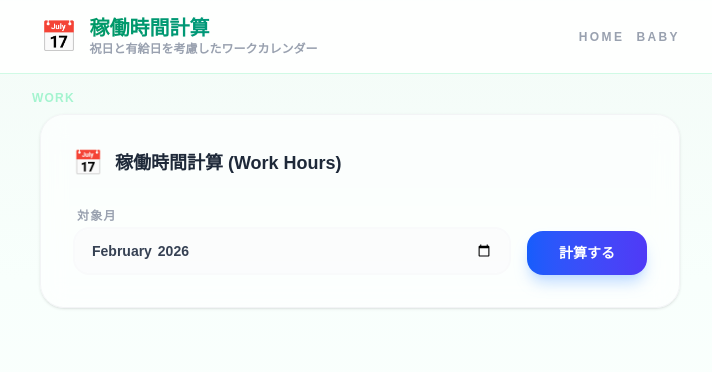
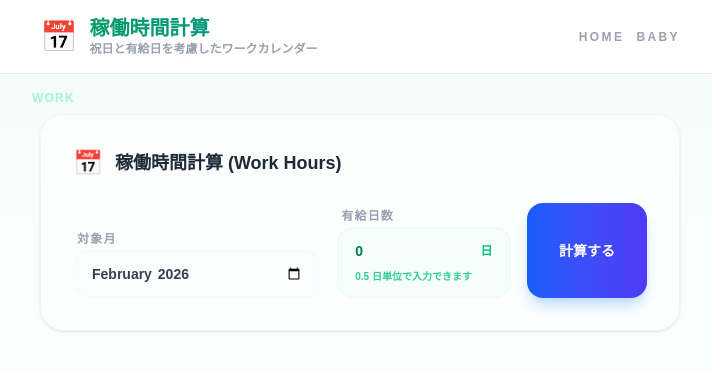
Before and after one commit to kj-nakamura/baby-wear-translator, a Next.js app in the folder apps/frontend/: page /work in a window 1280 px wide. Shown: the top 372 px of the page, without its empty margins (280-992 px from the left). Built offline with nearby package versions, Linux system fonts and the light colour scheme.

Commit message:
Update work-hours month UI

```diff
--- a/apps/frontend/src/components/WorkHoursSection.tsx
+++ b/apps/frontend/src/components/WorkHoursSection.tsx
@@ -3,9 +3,14 @@
 import React, { useState } from 'react';
 import { useWorkHours } from '@/hooks/useWorkHours';
 
+const HOURS_PER_DAY = 8;
+
 const WorkHoursSection: React.FC = () => {
   const [month, setMonth] = useState(() => new Date().toISOString().slice(0, 7));
+  const [paidLeaveDays, setPaidLeaveDays] = useState('0');
   const { workHoursData, holidaysData, loading, error, fetchWorkHours } = useWorkHours();
+  const paidLeaveHours = Math.max(0, Number(paidLeaveDays) || 0) * HOURS_PER_DAY;
+  const adjustedWorkHours = workHoursData ? Math.max(0, workHoursData.workHours - paidLeaveHours) : 0;
 
   const handleCalculate = (e: React.FormEvent) => {
     e.preventDefault();
@@ -21,7 +26,7 @@ const WorkHoursSection: React.FC = () => {
         <h2 className="text-lg font-black text-gray-800">稼働時間計算 (Work Hours)</h2>
       </div>
 
-      <form onSubmit={handleCalculate} className="flex flex-col gap-4 sm:flex-row sm:items-end">
+      <form onSubmit={handleCalculate} className="grid gap-4 lg:grid-cols-[minmax(0,1fr)_minmax(0,0.7fr)_auto] lg:items-end">
         <div className="flex-1 space-y-2">
           <label className="ml-1 text-xs font-black uppercase tracking-widest text-gray-400">対象月</label>
           <input
@@ -32,10 +37,27 @@ const WorkHoursSection: React.FC = () => {
             required
           />
         </div>
+        <div className="flex-1 space-y-2">
+          <label className="ml-1 text-xs font-black uppercase tracking-widest text-gray-400">有給日数</label>
+          <div className="rounded-2xl border-2 border-emerald-50 bg-emerald-50/40 px-4 py-3">
+            <div className="flex items-center gap-3">
+              <input
+                type="number"
+                min="0"
+                step="0.5"
+                value={paidLeaveDays}
+                onChange={(e) => setPaidLeaveDays(e.target.value)}
+                className="w-full bg-transparent text-sm font-black text-emerald-700 outline-none"
+              />
+              <span className="shrink-0 text-xs font-black uppercase tracking-wider text-emerald-500">日</span>
+            </div>
+            <p className="mt-2 text-[10px] font-bold text-emerald-500/80">0.5 日単位で入力できます</p>
+          </div>
+        </div>
         <button
           type="submit"
           disabled={loading}
-          className="rounded-2xl bg-gradient-to-r from-blue-600 to-indigo-600 px-8 py-3 text-sm font-black text-white shadow-lg shadow-blue-200 transition-all hover:scale-[1.02] active:scale-[0.98] disabled:opacity-50 disabled:grayscale"
+          className="rounded-2xl bg-gradient-to-r from-blue-600 to-indigo-600 px-8 py-3 text-sm font-black text-white shadow-lg shadow-blue-200 transition-all hover:scale-[1.02] active:scale-[0.98] disabled:opacity-50 disabled:grayscale lg:self-stretch"
         >
           {loading ? '計算中...' : '計算する'}
         </button>
@@ -48,9 +70,19 @@ const WorkHoursSection: React.FC = () => {
       )}
 
       {workHoursData && (
-        <div className="mt-8 grid gap-4 sm:grid-cols-2">
+        <div className="mt-8 grid gap-4 xl:grid-cols-[1.1fr_1.1fr_0.9fr]">
+          <div className="rounded-2xl border border-emerald-50 bg-emerald-50/40 p-5">
+            <p className="mb-1 text-[10px] font-black uppercase tracking-widest text-emerald-500">Adjusted Work Hours</p>
+            <p className="text-3xl font-black text-emerald-600">
+              {adjustedWorkHours} <span className="text-sm">時間</span>
+            </p>
+            <p className="mt-1 text-[10px] font-bold text-emerald-500 opacity-80">
+              {workHoursData.workHours} - {paidLeaveHours} = {adjustedWorkHours}
+            </p>
+          </div>
+
           <div className="rounded-2xl border border-blue-50 bg-blue-50/30 p-5">
-            <p className="text-[10px] font-black uppercase tracking-widest text-blue-400 mb-1">Total Work Hours</p>
+            <p className="mb-1 text-[10px] font-black uppercase tracking-widest text-blue-400">Base Work Hours</p>
             <p className="text-3xl font-black text-blue-600">
               {workHoursData.workHours} <span className="text-sm">時間</span>
             </p>
@@ -59,8 +91,8 @@ const WorkHoursSection: React.FC = () => {
             </p>
           </div>
 
-          <div className="rounded-2xl border border-indigo-50 bg-indigo-50/30 p-5">
-            <p className="text-[10px] font-black uppercase tracking-widest text-indigo-400 mb-1">Excluded Holidays</p>
+          <div className="rounded-2xl border border-indigo-50 bg-indigo-50/30 p-5 xl:row-span-2">
+            <p className="mb-1 text-[10px] font-black uppercase tracking-widest text-indigo-400">Excluded Holidays</p>
             {holidaysData && holidaysData.holidays.length > 0 ? (
               <div className="flex flex-wrap gap-2">
                 {holidaysData.holidays.map((h, i) => (
@@ -73,6 +105,16 @@ const WorkHoursSection: React.FC = () => {
               <p className="text-xs font-bold text-indigo-400 opacity-60 italic">なし</p>
             )}
           </div>
+
+          <div className="rounded-2xl border border-amber-50 bg-amber-50/60 p-5">
+            <p className="mb-1 text-[10px] font-black uppercase tracking-widest text-amber-500">Paid Leave</p>
+            <p className="text-3xl font-black text-amber-600">
+              {Number(paidLeaveDays) || 0} <span className="text-sm">日</span>
+            </p>
+            <p className="mt-1 text-[10px] font-bold text-amber-500 opacity-80">
+              {paidLeaveHours} 時間分を控除
+            </p>
+          </div>
         </div>
       )}
     </div>
```
